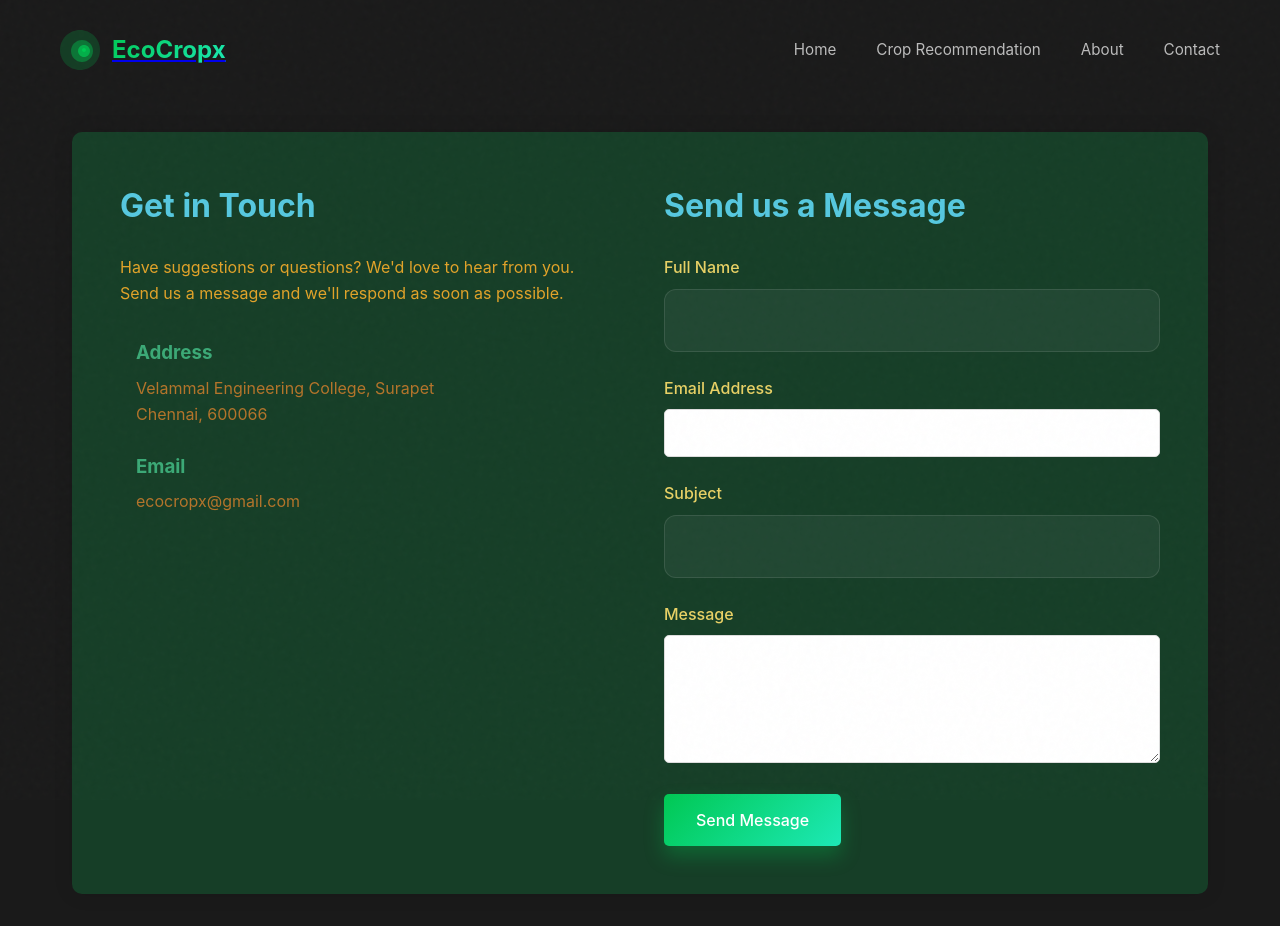
After one commit to Udaya-Krishna/flask_crop, a Flask app: page /contact in a window 1280 px wide. The commit adds this page. Run offline with Flask 3, Linux system fonts and the light colour scheme; parts of the project's set-up code (start-up, migrations or seed data) failed here and were passed over.

Commit message:
added-contact-page

```diff
--- a/app.py
+++ b/app.py
@@ -38,6 +38,9 @@ def index():
 @app.route('/about')
 def about():
     return render_template('about.html')
+@app.route('/contact')
+def contact():
+    return render_template('contact.html')
 
 
 @app.route("/predict_crop", methods=["POST"])
--- /dev/null
+++ b/static/styleContact.css
@@ -0,0 +1,141 @@
+* {
+    margin: 0;
+    padding: 0;
+    box-sizing: border-box;
+    font-family: 'Segoe UI', Tahoma, Geneva, Verdana, sans-serif;
+}
+
+body {
+    background-color: #f5f5f5;
+    color: #333;
+    line-height: 1.6;
+}
+
+.middle-section {
+    max-width: 1200px;
+    margin: 0 auto;
+    padding: 2rem;
+}
+
+.contact-wrapper {
+    display: grid;
+    grid-template-columns: 1fr 1fr;
+    gap: 3rem;
+    background-color: #163e27;
+    padding: 3rem;
+    border-radius: 10px;
+    box-shadow: 0 0 20px rgba(0, 0, 0, 0.1);
+}
+
+.contact-info h2,
+.contact-form h2 {
+    color: #56c8df;
+    margin-bottom: 1.5rem;
+    font-size: 2rem;
+}
+
+.contact-info p {
+    margin-bottom: 2rem;
+    color: #e1a329;
+}
+
+.info-item {
+    display: flex;
+    align-items: flex-start;
+    margin-bottom: 1.5rem;
+}
+
+.info-item i {
+    font-size: 1.5rem;
+    color: #3498db;
+    margin-right: 1rem;
+    margin-top: 0.25rem;
+}
+
+.info-item h3 {
+    color: #3ba976;
+    margin-bottom: 0.5rem;
+}
+
+.info-item p {
+    color: #b4742a;
+    margin-bottom: 0;
+}
+
+.form-group {
+    margin-bottom: 1.5rem;
+}
+
+.form-group label {
+    display: block;
+    margin-bottom: 0.5rem;
+    color: #e8d165;
+    font-weight: 500;
+}
+
+.form-group input,
+.form-group textarea {
+    width: 100%;
+    padding: 0.8rem;
+    border: 1px solid #ddd;
+    border-radius: 5px;
+    font-size: 1rem;
+    transition: border-color 0.3s ease;
+}
+
+.form-group input:focus,
+.form-group textarea:focus {
+    outline: none;
+    border-color: #3498db;
+}
+
+.submit-btn {
+    background-color: #b29251;
+    color: #fff;
+    padding: 1rem 2rem;
+    border: none;
+    border-radius: 5px;
+    cursor: pointer;
+    font-size: 1rem;
+    font-weight: 500;
+    transition: background-color 0.3s ease;
+}
+
+.submit-btn:hover {
+    background-color: red;
+}
+
+/* Responsive Design */
+@media (max-width: 768px) {
+    .contact-wrapper {
+        grid-template-columns: 1fr;
+        gap: 2rem;
+        padding: 2rem;
+    }
+
+    .container {
+        padding: 1rem;
+    }
+
+    .contact-info h2,
+    .contact-form h2 {
+        font-size: 1.75rem;
+    }
+}
+
+@media (max-width: 480px) {
+    .contact-wrapper {
+        padding: 1.5rem;
+    }
+
+    .info-item {
+        flex-direction: column;
+        align-items: center;
+        text-align: center;
+    }
+
+    .info-item i {
+        margin-right: 0;
+        margin-bottom: 0.5rem;
+    }
+}
--- /dev/null
+++ b/templates/contact.html
@@ -0,0 +1,112 @@
+<!DOCTYPE html>
+<html lang="en">
+<head>
+    <meta charset="UTF-8">
+    <meta name="viewport" content="width=device-width, initial-scale=1.0">
+    <title>Document</title>
+
+
+  <link rel="stylesheet" href="{{ url_for('static', filename='styleContact.css') }}">
+  <link rel="stylesheet" href="{{ url_for('static', filename='style1.css') }}">
+
+</head>
+
+<body>
+    <div class="noise"></div>
+
+  <div class="container">
+    <header>
+        <a href="/">
+          <div class="logo">
+              <svg class="logo-icon" width="40" height="40" viewBox="0 0 40 40">
+                <path d="M20 0C8.954 0 0 8.954 0 20s8.954 20 20 20 20-8.954 20-20S31.046 0 20 0z" fill="#00c853" opacity="0.2"/>
+                <path d="M22 10c-6.075 0-11 4.925-11 11s4.925 11 11 11 11-4.925 11-11-4.925-11-11-11z" fill="#00c853" opacity="0.4"/>
+                <path d="M24 15c-3.314 0-6 2.686-6 6s2.686 6 6 6 6-2.686 6-6-2.686-6-6-6z" fill="#00c853" opacity="0.7"/>
+                <path d="M26 20c0 1.105-0.895 2-2 2s-2-0.895-2-2 0.895-2 2-2 2 0.895 2 2z" fill="#00c853"/>
+              </svg>
+              <span class="logo-text">EcoCropx</span>
+            </div>
+        </a>
+
+        <nav>
+          <ul>
+            <li><a href="/">Home</a></li>
+            <li><a href="/index">Crop Recommendation</a></li>
+            <li><a href="/about">About</a></li>
+            <li><a href="/contact">Contact</a></li>
+          </ul>
+          <div class="mobile-menu">☰</div>
+        </nav>
+      </header>
+  </div>
+    <div class="middle-section">
+        <div class="contact-wrapper">
+            <div class="contact-info">
+                <h2>Get in Touch</h2>
+                <p>Have suggestions or questions? We'd love to hear from you. Send us a message and we'll respond as soon as possible.</p>
+
+                <div class="info-item">
+                    <i class="fas fa-map-marker-alt"></i>
+                    <div>
+                        <h3>Address</h3>
+                        <p>Velammal Engineering College, Surapet<br>Chennai, 600066</p>
+                    </div>
+                </div>
+
+                <!-- <div class="info-item">
+                    <i class="fas fa-phone"></i>
+                    <div>
+                        <h3>Phone</h3>
+                        <p>+1 (555) 123-4567</p>
+                    </div>
+                </div> -->
+
+                <div class="info-item">
+                    <i class="fas fa-envelope"></i>
+                    <div>
+                        <h3>Email</h3>
+                        <p>ecocropx@gmail.com</p>
+                    </div>
+                </div>
+            </div>
+
+            <div class="contact-form">
+                <h2>Send us a Message</h2>
+                <form id="contactForm">
+                    <div class="form-group">
+                        <label for="name">Full Name</label>
+                        <input type="text" id="name" name="name" required>
+                    </div>
+
+                    <div class="form-group">
+                        <label for="email">Email Address</label>
+                        <input type="email" id="email" name="email" required>
+                    </div>
+
+                    <div class="form-group">
+                        <label for="subject">Subject</label>
+                        <input type="text" id="subject" name="subject" required>
+                    </div>
+
+                    <div class="form-group">
+                        <label for="message">Message</label>
+                        <textarea id="message" name="message" rows="5" required></textarea>
+                    </div>
+
+                    <button type="submit" class="submit-btn">Send Message</button>
+                </form>
+            </div>
+        </div>
+    </div>
+
+    <script>
+        document.getElementById('contactForm').addEventListener('submit', function(e) {
+            e.preventDefault();
+            // Here you would typically handle the form submission
+            alert('Thank you for your message! We will get back to you soon.');
+            this.reset();
+        });
+    </script>
+
+</body>
+</html>
--- a/templates/home.html
+++ b/templates/home.html
@@ -28,7 +28,7 @@
           <li><a href="/">Home</a></li>
           <li><a href="/index">Crop Recommendation</a></li>
           <li><a href="/about">About</a></li>
-          <li><a href="#">Contact</a></li>
+          <li><a href="/contact">Contact</a></li>
         </ul>
         <div class="mobile-menu">☰</div>
       </nav>
```
